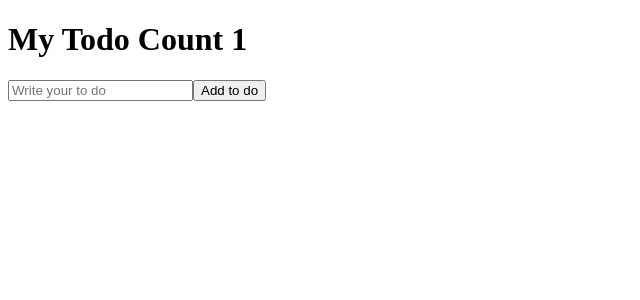
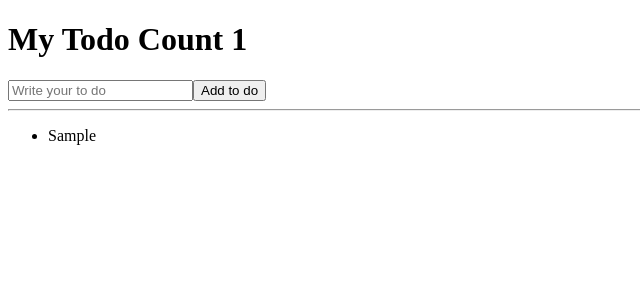
Before and after one commit to tjdrkr2580/React-study, a React (Create React App) app in the folder nomadcoder/movie/: page / in a window 1280 px wide. Both pictures are taken after typing "Sample" into the empty fields and a click on the button "Add to do". Shown: the top 300 px of the page, without its empty margins (0-640 px from the left). Built offline with nearby package versions, Linux system fonts and the light colour scheme.

Commit message:
4/9 노마드코더 리액트 영화 웹 ~#7.1 To Do List part Two

```diff
--- a/nomadcoder/movie/src/App.js
+++ b/nomadcoder/movie/src/App.js
@@ -11,12 +11,11 @@
         if (toDo === "") {
             return;
         }
+        setTodos(currentArray => [
+            ...currentArray , toDo
+        ]);
         setTodo("");
-        setTodos(currentArray => [
-            toDo, ...currentArray
-        ]);
     };
-    console.log(toDos);
     return (
         <div>
             <h1>My Todo Count {toDos.length}</h1>
@@ -28,6 +27,10 @@
                     placeholder='Write your to do'/>
                 <button>Add to do</button>
             </form>
+            <hr/>
+            <ul>
+                {toDos.map((item, index) => <li key={index}>{item}</li>)}
+            </ul>
         </div>
     );
 }
```
